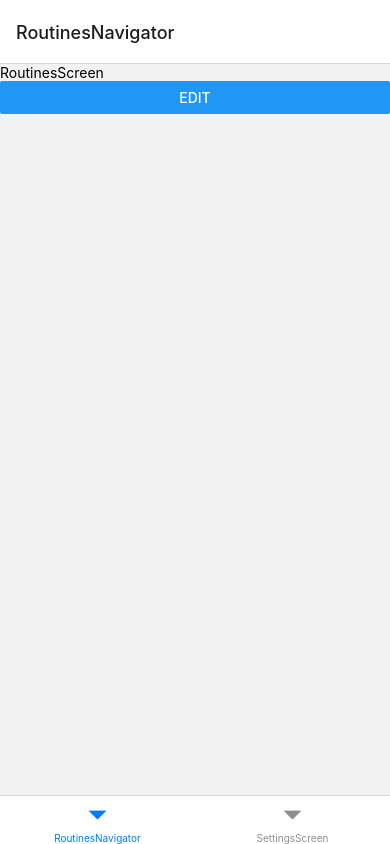
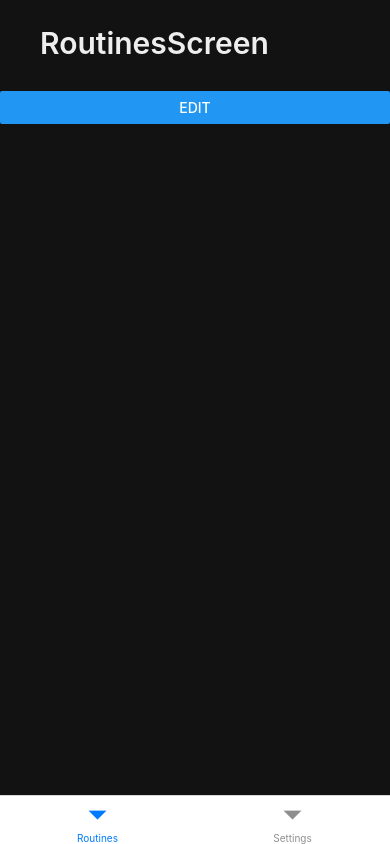
Before and after one commit to C-Advait/Circuits-iOS, a React Native app: screen / in a window 390 px wide. Built offline with nearby package versions, Linux system fonts and the light colour scheme.

Commit message:
Add styling to demo screens

```diff
--- /dev/null
+++ b/app/components/Header.js
@@ -0,0 +1,26 @@
+import React from 'react';
+import { StyleSheet, Text } from 'react-native';
+import { useTheme } from '../contexts/ThemeContext';
+
+function Header({ children, style }) {
+  const { theme } = useTheme();
+  console.log("Theme in header: ", theme);
+  const styles = getStyles(theme);
+
+  return (
+    <Text style={[styles.title, style]}>{children}</Text>
+  );
+}
+
+const getStyles = (theme) => StyleSheet.create({
+  title: {
+    color: theme.foreground,
+    fontSize: 30,
+    fontWeight: 600,
+    marginLeft: 40,
+    marginTop: 25,
+    marginBottom: 30,
+  },
+});
+
+export default Header;
--- a/app/components/Screen.js
+++ b/app/components/Screen.js
@@ -1,8 +1,12 @@
 import React from "react";
 import Constants from "expo-constants";
 import { StyleSheet, SafeAreaView, View } from "react-native";
+import { useTheme } from '../contexts/ThemeContext';
 
 function Screen({ children, style }) {
+  const { theme } = useTheme();
+  const styles = getStyles(theme)
+
   return (
     <SafeAreaView style={[styles.screen, style]}>
       <View style={[styles.view, style]}>{children}</View>
@@ -10,8 +14,9 @@ function Screen({ children, style }) {
   );
 }
 
-const styles = StyleSheet.create({
+const getStyles = (theme) => StyleSheet.create({
   screen: {
+    backgroundColor: theme.background,
     paddingTop: Constants.statusBarHeight,
     flex: 1,
   },
--- a/app/contexts/ThemeContext.js
+++ b/app/contexts/ThemeContext.js
@@ -6,9 +6,11 @@ export const ThemeContext = createContext();
 export const ThemeProvider = ({ children }) => {
   // default theme
   const [theme, setTheme] = useState(darkTheme);
+
   const toggleTheme = () => {
     setTheme(theme === lightTheme ? darkTheme : lightTheme);
   };
+
   return (
     <ThemeContext.Provider value={{ theme, toggleTheme }}>
       {children}
--- a/app/navigation/AppNavigator.js
+++ b/app/navigation/AppNavigator.js
@@ -9,10 +9,14 @@ const Tab = createBottomTabNavigator();
 
 function AppNavigator() {
   return (
-        <Tab.Navigator>
-          <Tab.Screen name={routes.ROUTINES} component={RoutineNavigator} />
-          <Tab.Screen name={routes.SETTINGS_SCREEN} component={SettingsScreen} />
-        </Tab.Navigator>
+    <Tab.Navigator
+      screenOptions={{
+        headerShown: false,
+      }}
+    >
+    <Tab.Screen name={routes.ROUTINES} component={RoutineNavigator} />
+    <Tab.Screen name={routes.SETTINGS_SCREEN} component={SettingsScreen} />
+    </Tab.Navigator>
   );
 }
 
--- a/app/navigation/routes.js
+++ b/app/navigation/routes.js
@@ -1,7 +1,7 @@
 export default Object.freeze({
-  ROUTINES: "RoutinesNavigator",
+  ROUTINES: "Routines",
   ROUTINES_SCREEN: "RoutinesScreen",
   ROUTINE_EDIT_SCREEN: "RoutineEditScreen",
   TIMER_SCREEN: "TimerScreen",
-  SETTINGS_SCREEN: "SettingsScreen",
+  SETTINGS_SCREEN: "Settings",
 });
--- a/app/screens/RoutineEditScreen.js
+++ b/app/screens/RoutineEditScreen.js
@@ -2,6 +2,7 @@ import React from 'react';
 import { View, StyleSheet, Text, Button } from 'react-native';
 import Screen from '../components/Screen';
 import { useNavigation } from '@react-navigation/core';
+import Header from '../components/Header';
 import routes from '../navigation/routes';
 
 function RoutineEditScreen(props) {
@@ -9,7 +10,7 @@ function RoutineEditScreen(props) {
 
   return (
     <Screen>
-      <Text>RoutineEditScreen</Text>
+      <Header>RoutineEditScreen</Header>
       <Button title={"routines"} onPress={() => navigation.navigate(routes.ROUTINES_SCREEN)}/>
     </Screen>
   );
--- a/app/screens/RoutinesScreen.js
+++ b/app/screens/RoutinesScreen.js
@@ -2,13 +2,15 @@ import React from 'react';
 import { View, StyleSheet, Text, Button } from 'react-native';
 import Screen from '../components/Screen';
 import { useNavigation } from '@react-navigation/core';
+
+import Header from '../components/Header';
 import routes from '../navigation/routes';
 
 function RoutinesScreen(props) {
   const navigation = useNavigation();
   return (
     <Screen>
-      <Text>RoutinesScreen</Text>
+      <Header>RoutinesScreen</Header>
       <Button title={"edit"} onPress={() => navigation.navigate(routes.ROUTINE_EDIT_SCREEN)}/>
     </Screen>
   );
--- a/app/screens/SettingsScreen.js
+++ b/app/screens/SettingsScreen.js
@@ -1,11 +1,12 @@
 import React from 'react';
 import { View, StyleSheet, Text } from 'react-native';
 import Screen from '../components/Screen';
+import Header from '../components/Header';
 
 function SettingsScreen(props) {
   return (
     <Screen>
-      <Text>SettingsScreen</Text>
+      <Header>Settings</Header>
     </Screen>
   );
 }
```
Also changed, not shown: app/navigation/RoutineNavigator.js (line endings or trailing spaces).
